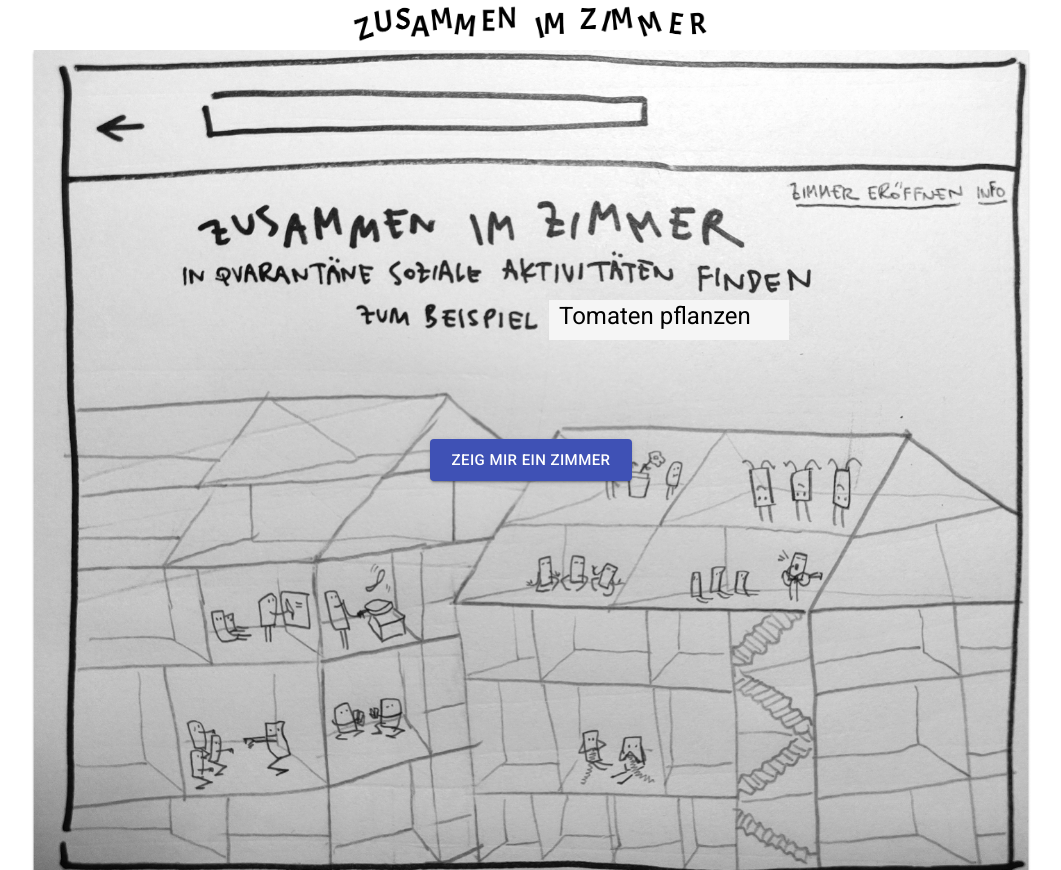
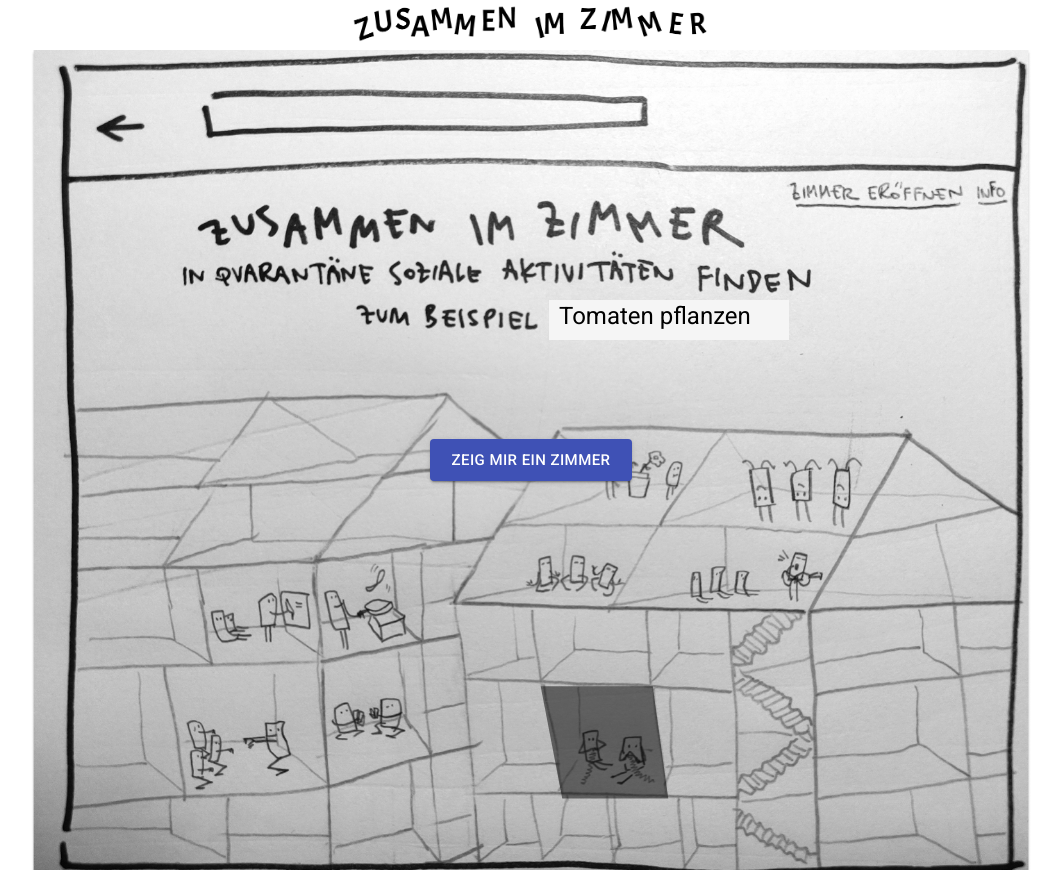
Before and after one commit to Lynbarry/wirvsvirus, a React (Create React App) app in the folder frontend/: page / in a window 1280 px wide. Shown: the whole page, without its empty margins (109-1170 px from the left). Built offline with nearby package versions, Linux system fonts and the light colour scheme.

Commit message:
render overlay class conditionally

```diff
--- a/frontend/src/components/DummyHouse.jsx
+++ b/frontend/src/components/DummyHouse.jsx
@@ -15,9 +15,12 @@ export function DummyHouse() {
         decisions={decisions}
         setDecision={setDecision}
       />
-      {decisions.kopfbauch === "Bauch" && (
-        <div className="overlay" id="room1"></div>
-      )}
+
+      <div
+        className={`overlay ${decisions.kopfbauch === "Bauch" ? "active" : ""}`}
+        id="room1"
+      ></div>
+
       <div className="overlay" id="room2"></div>
       <div className="overlay" id="room3"></div>
       <div className="overlay" id="room4"></div>
```
